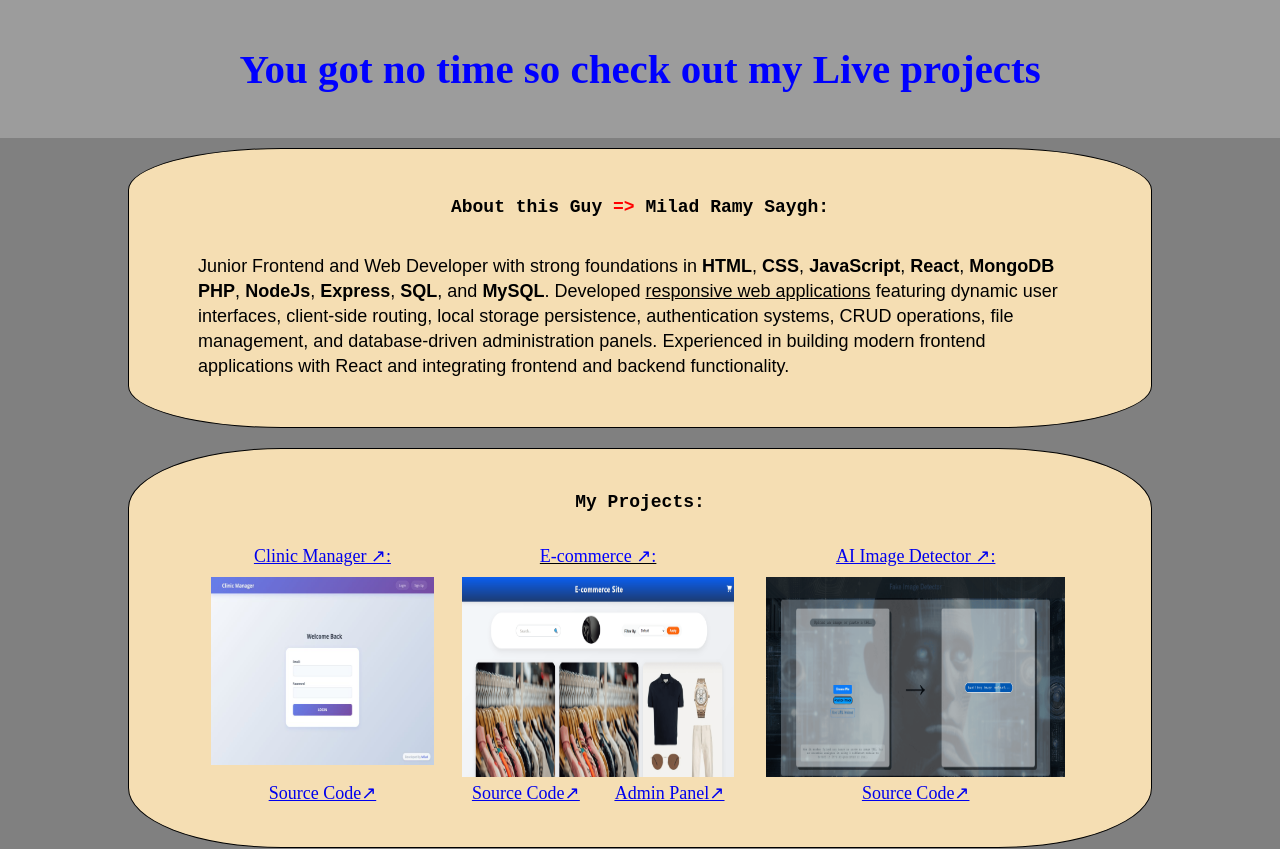
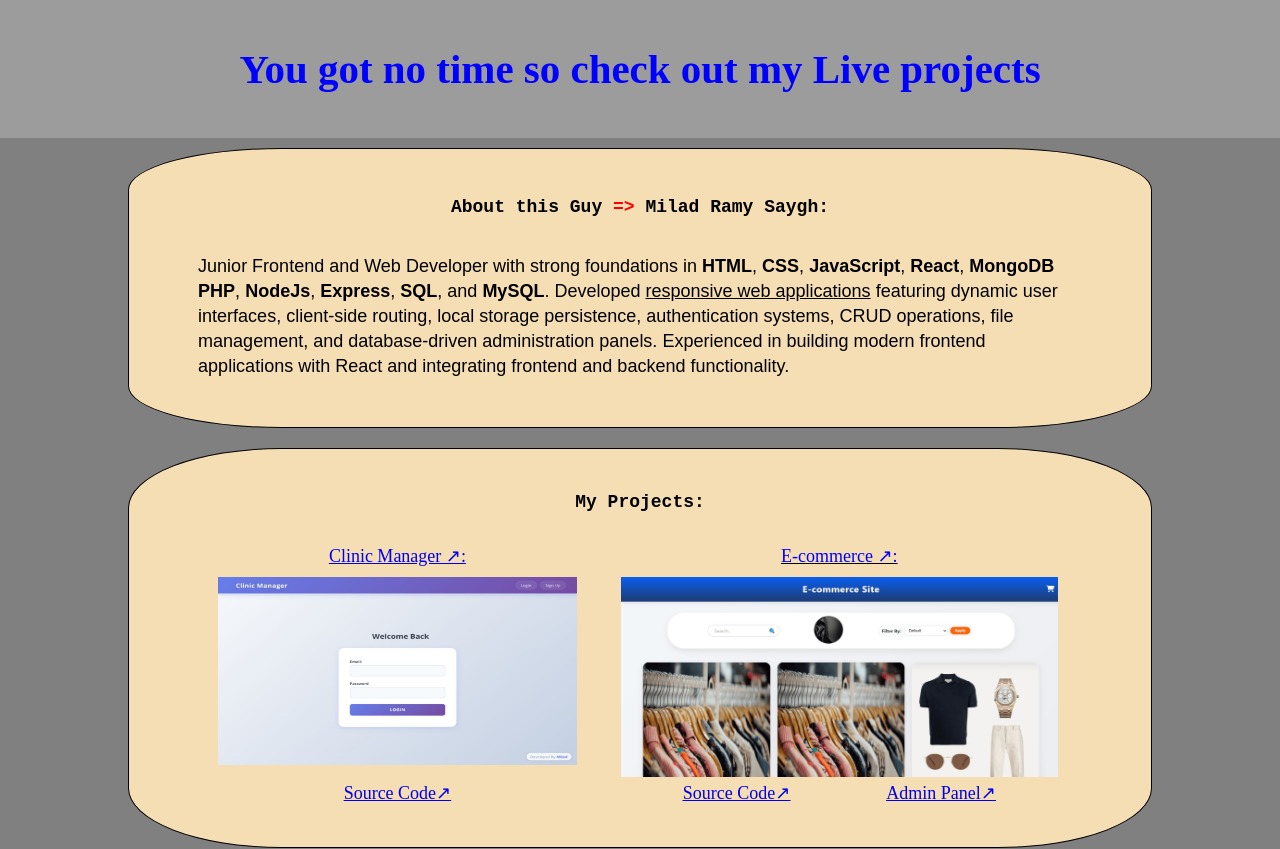
Before and after one commit to Milad7774/portfolio, a React (Vite) app: page / in a window 1280 px wide. Shown: the top 849 px of the page. Built offline with nearby package versions, Linux system fonts and the light colour scheme.

Commit message:
Kept important Projects

```diff
--- a/src/App.jsx
+++ b/src/App.jsx
@@ -99,20 +99,7 @@ const App = () => {
               <a href="https://e-commerce-milad.infinityfree.me/Admin%20Panel/logout.php" target="_blank" style={{marginLeft: "10px"}}>Admin Panel↗</a>
               </div>
             </div>
-            <div className="project3">
-              <a
-                href="https://milad7774.github.io/AI-Project/The%20website/index.html"
-                target="_blank"
-                rel="noopener noreferrer"
-              >
-                <span>AI Image Detector ↗:</span>
-                <img
-                  src= { aiPicture }
-                  alt="AI Image Detector Picture"
-                />
-              </a>
-              <a href="https://github.com/Milad7774/AI-Project" target="_blank" rel="noopener noreferrer">Source Code↗</a>
-            </div>
+
           </div>
         </div>
       </div>
--- a/src/index.css
+++ b/src/index.css
@@ -97,7 +97,7 @@ header h1{
     align-items: center;
     text-align: center;
 }
-.project1,.project2,.project3{
+.project1,.project2{
     display: flex;
     flex-direction: column;
 }
```
